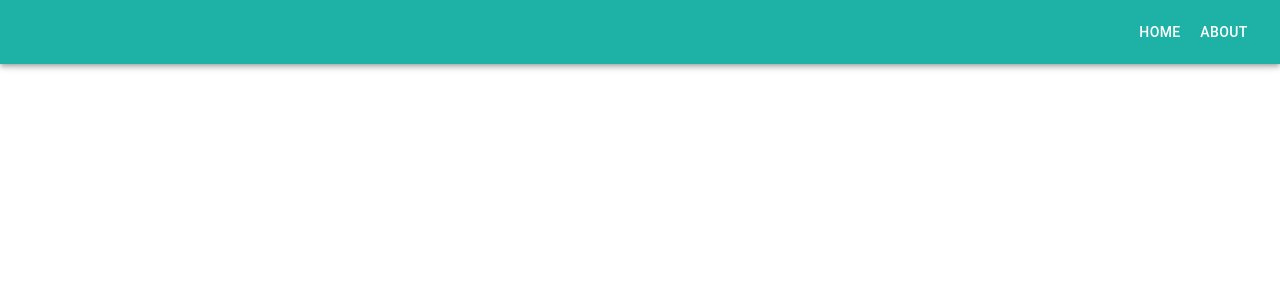
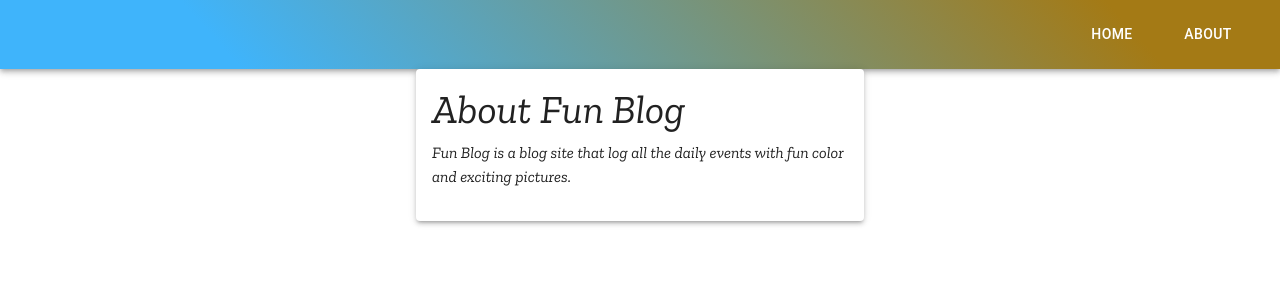
Before and after one commit to samreality4/newblog, a React (Create React App) app in the folder frontend/: page /About in a window 1280 px wide. Shown: the top 300 px of the page. Built offline with nearby package versions, Linux system fonts and the light colour scheme.

Commit message:
update color

```diff
--- a/frontend/public/index.html
+++ b/frontend/public/index.html
@@ -5,39 +5,14 @@
     <link rel="icon" href="%PUBLIC_URL%/favicon.ico" />
     <meta name="viewport" content="width=device-width, initial-scale=1" />
     <meta name="theme-color" content="#000000" />
-    <meta
-      name="description"
-      content="fun blog site"
-    />
+    <meta name="description" content="fun blog site" />
     <link rel="apple-touch-icon" href="%PUBLIC_URL%/logo192.png" />
-    <!--
-      manifest.json provides metadata used when your web app is installed on a
-      user's mobile device or desktop. See https://developers.google.com/web/fundamentals/web-app-manifest/
-    -->
     <link rel="manifest" href="%PUBLIC_URL%/manifest.json" />
-    <!--
-      Notice the use of %PUBLIC_URL% in the tags above.
-      It will be replaced with the URL of the `public` folder during the build.
-      Only files inside the `public` folder can be referenced from the HTML.
-
-      Unlike "/favicon.ico" or "favicon.ico", "%PUBLIC_URL%/favicon.ico" will
-      work correctly both with client-side routing and a non-root public URL.
-      Learn how to configure a non-root public URL by running `npm run build`.
-    -->
-    <title>React App</title>
+    <link href="https://fonts.googleapis.com/css2?family=Zilla+Slab:ital@1&display=swap" rel="stylesheet">
+    <link rel="stylesheet" href="styles.css" />
+    <title>Fun Blog</title>
   </head>
   <body>
-    <noscript>You need to enable JavaScript to run this app.</noscript>
     <div id="root"></div>
-    <!--
-      This HTML file is a template.
-      If you open it directly in the browser, you will see an empty page.
-
-      You can add webfonts, meta tags, or analytics to this file.
-      The build step will place the bundled scripts into the <body> tag.
-
-      To begin the development, run `npm start` or `yarn start`.
-      To create a production bundle, use `npm run build` or `yarn build`.
-    -->
   </body>
 </html>
--- a/frontend/public/styles.css
+++ b/frontend/public/styles.css
@@ -0,0 +1,3 @@
+h1, h2, h3, p {
+    font-family: 'Zilla Slab', serif;
+}
--- a/frontend/src/components/About.jsx
+++ b/frontend/src/components/About.jsx
@@ -0,0 +1,16 @@
+import React from "react";
+import { Paper } from "@material-ui/core";
+
+function About() {
+  return (
+    <Paper className="mx-auto p-3" elevation={3} style={{width: "35%"}}>
+      <h1>About Fun Blog</h1>
+      <p>
+        Fun Blog is a blog site that log all the daily events with fun color and
+        exciting pictures.
+      </p>
+    </Paper>
+  );
+}
+
+export default About;
--- a/frontend/src/components/App.jsx
+++ b/frontend/src/components/App.jsx
@@ -1,6 +1,7 @@
 import React from "react";
 import NavBar from "./NavBar";
-import Posts from "./Posts";
+import Home from "./Home";
+import About from "./About";
 import Compose from "./Compose";
 import { BrowserRouter as Router, Switch, Route } from "react-router-dom";
 
@@ -12,8 +13,12 @@ function App() {
         <Switch>
           <Route exact path="/"
           render={()=>(
-            <Posts />
+            <Home />
           )}/>
+           <Route exact path="/About"
+         render={()=> (
+      <About />)
+         }/>
          <Route exact path="/Compose"
          render={()=> (
       <Compose />)
--- a/frontend/src/components/Compose.jsx
+++ b/frontend/src/components/Compose.jsx
@@ -27,7 +27,7 @@ function Compose() {
             placeHolder="put your title"
             name="title"
           ></input>
-          <Label for="content">Title</Label>
+          <Label for="content">Content</Label>
           <textarea
             className="form-control"
             rows="10"
--- a/frontend/src/components/Home.jsx
+++ b/frontend/src/components/Home.jsx
@@ -0,0 +1,8 @@
+import React from "react";
+import Posts from "./Posts";
+
+function Home() {
+  return <Posts />;
+}
+
+export default Home;
--- a/frontend/src/components/NavBar.jsx
+++ b/frontend/src/components/NavBar.jsx
@@ -2,19 +2,18 @@ import React from "react";
 import AppBar from "@material-ui/core/AppBar";
 import Toolbar from "@material-ui/core/Toolbar";
 import Button from "@material-ui/core/Button";
+import { Link } from "react-router-dom";
 
 function NavBar() {
-
-
   return (
-    <AppBar position="static" style={{ backgroundColor: "#1eb2a6" }}>
+    <AppBar position="static" style={{ background: "linear-gradient(48deg, rgba(63,180,251,1) 18%, rgba(164,122,21,1) 87%)" }}>
       <Toolbar className=" navbar ml-auto">
-        <Button style={{ color: "#ffffff" }}>
-          Home
-        </Button>
-        <Button style={{ color: "#ffffff" }}>
-          About
-        </Button>
+        <Link to="/" className="nav-link">
+          <Button style={{ color: "#ffffff"}}>Home</Button>
+        </Link>
+        <Link to="/About" className="nav-link">
+          <Button style={{ color: "#ffffff"}}>About</Button>
+        </Link>
       </Toolbar>
     </AppBar>
   );
--- a/frontend/src/components/Post.jsx
+++ b/frontend/src/components/Post.jsx
@@ -1,12 +1,12 @@
 import React, { useState } from "react";
-import { Paper, Collapse } from "@material-ui/core";
+import { Paper, Collapse, Divider } from "@material-ui/core";
 
 function Post(props) {
   const [elevation, setElevation] = useState();
   const [clickState, setClickState] = useState(false);
 
   function onMouseEnter() {
-    setElevation(10);
+    setElevation(15);
   }
 
   function onMouseLeave() {
@@ -17,21 +17,29 @@ function Post(props) {
     setClickState(!clickState);
   }
 
-console.log(props.bcolor);
+  console.log(props.bcolor);
 
   return (
     <Paper
       className="m-3 p-2 text-left"
       elevation={elevation}
-      style={{ width: "75%", backgroundColor: props.bcolor }}
+      style={{ width: "65%", color: "black", background: props.bcolor }}
       onClick={onClick}
       onMouseEnter={onMouseEnter}
       onMouseLeave={onMouseLeave}
     >
-      <h2>{new Date(props.date).toLocaleDateString("en-US")}</h2>
+      <div>
       <h2>{props.title}</h2>
+      <h3>{new Date(props.date).toLocaleDateString("en-US")}</h3>
+      </div>
       <Collapse in={clickState}>
-        <img src={props.image}></img>
+        <Divider />
+        <div className="text-center">
+        <img
+          className="img-fluid"
+          src={props.image}
+        /></div>
+        <Divider />
         <p>{props.content}</p>
       </Collapse>
     </Paper>
--- a/frontend/src/components/Posts.jsx
+++ b/frontend/src/components/Posts.jsx
@@ -1,15 +1,11 @@
 import React, { useState, useEffect } from "react";
-import array from "../data";
 import Post from "./Post";
 import axios from "axios";
 
 function Posts() {
   const [postArray, setPostArray] = useState([
     {
-      title: "",
-      content: "",
-      color: "",
-      date: "",
+      date: "Loading"
     }
   ]);
 
```
Also changed, not shown: 1 other file (tests, documents, lock files or other folders).
